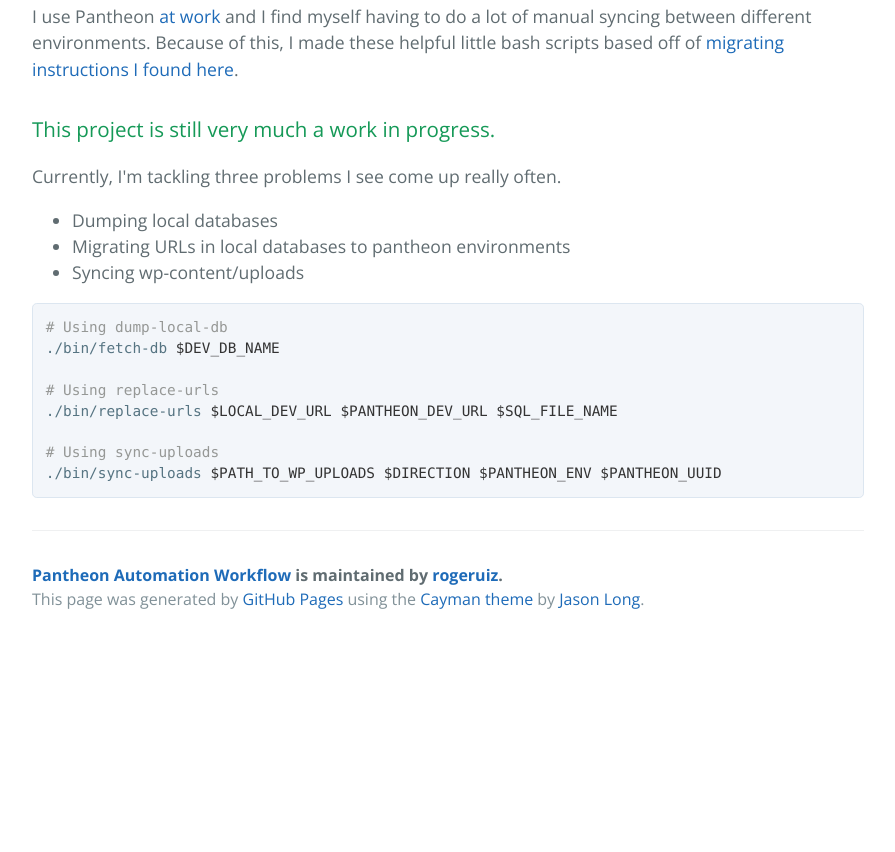
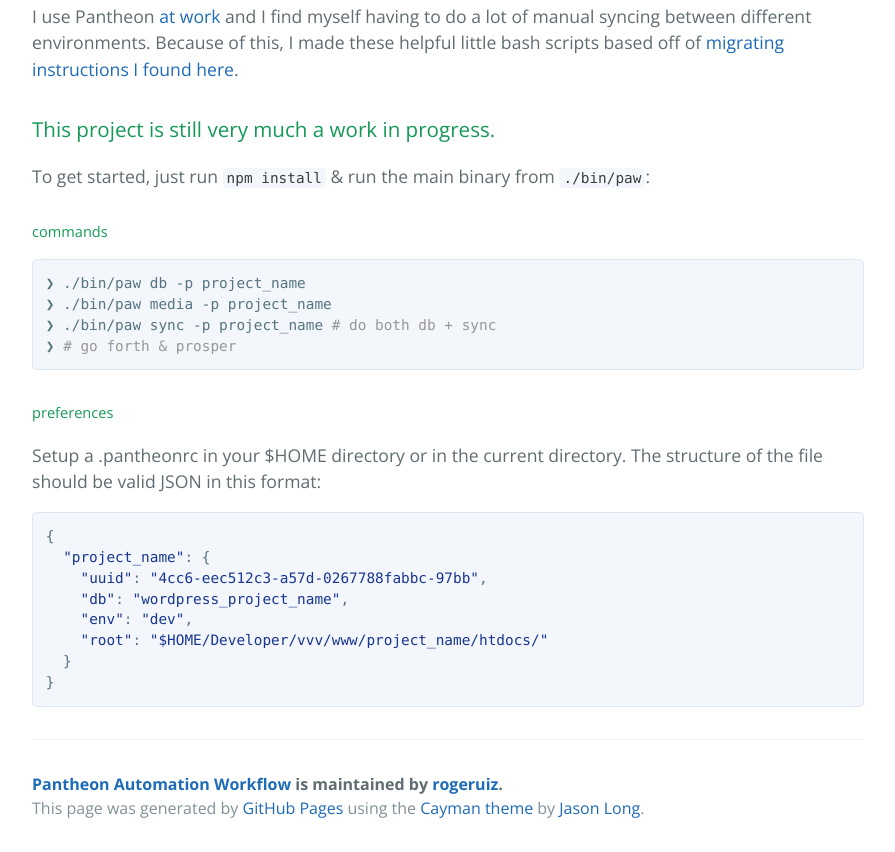
Before and after one commit to rogeruiz/pantheon-workflow, a plain HTML site: page index.html in a window 1280 px wide. Shown: the part 482-1334 px from the top of the page, without its empty margins (192-1087 px from the left). Before the commit the page ends 1125 px from the top, so only its background shows below. Drawn offline with nearby package versions, Linux system fonts and the light colour scheme.

```diff
--- a/index.html
+++ b/index.html
@@ -27,22 +27,29 @@
 <h3>
 <a id="this-project-is-still-very-much-a-work-in-progress" class="anchor" href="#this-project-is-still-very-much-a-work-in-progress" aria-hidden="true"><span class="octicon octicon-link"></span></a>This project is still very much a work in progress.</h3>
 
-<p>Currently, I'm tackling three problems I see come up really often.</p>
+<p>To get started, just run <code>npm install</code> &amp; run the main binary from <code>./bin/paw</code>:</p>
 
-<ul>
-<li>Dumping local databases</li>
-<li>Migrating URLs in local databases to pantheon environments</li>
-<li>Syncing wp-content/uploads</li>
-</ul>
+<h5>
+<a id="commands" class="anchor" href="#commands" aria-hidden="true"><span class="octicon octicon-link"></span></a>commands</h5>
 
-<div class="highlight highlight-sh"><pre><span class="pl-c"># Using dump-local-db</span>
-./bin/fetch-db <span class="pl-smi">$DEV_DB_NAME</span>
+<div class="highlight highlight-sh"><pre>❯ ./bin/paw db -p project_name
+❯ ./bin/paw media -p project_name
+❯ ./bin/paw sync -p project_name <span class="pl-c"># do both db + sync</span>
+❯ <span class="pl-c"># go forth &amp; prosper</span></pre></div>
 
-<span class="pl-c"># Using replace-urls</span>
-./bin/replace-urls <span class="pl-smi">$LOCAL_DEV_URL</span> <span class="pl-smi">$PANTHEON_DEV_URL</span> <span class="pl-smi">$SQL_FILE_NAME</span>
+<h5>
+<a id="preferences" class="anchor" href="#preferences" aria-hidden="true"><span class="octicon octicon-link"></span></a>preferences</h5>
 
-<span class="pl-c"># Using sync-uploads</span>
-./bin/sync-uploads <span class="pl-smi">$PATH_TO_WP_UPLOADS</span> <span class="pl-smi">$DIRECTION</span> <span class="pl-smi">$PANTHEON_ENV</span> <span class="pl-smi">$PANTHEON_UUID</span></pre></div>
+<p>Setup a .pantheonrc in your $HOME directory or in the current directory. The structure of the file should be valid JSON in this format:</p>
+
+<div class="highlight highlight-json"><pre>{
+  <span class="pl-s"><span class="pl-pds">"</span>project_name<span class="pl-pds">"</span></span>: {
+    <span class="pl-s"><span class="pl-pds">"</span>uuid<span class="pl-pds">"</span></span>: <span class="pl-s"><span class="pl-pds">"</span>4cc6-eec512c3-a57d-0267788fabbc-97bb<span class="pl-pds">"</span></span>,
+    <span class="pl-s"><span class="pl-pds">"</span>db<span class="pl-pds">"</span></span>: <span class="pl-s"><span class="pl-pds">"</span>wordpress_project_name<span class="pl-pds">"</span></span>,
+    <span class="pl-s"><span class="pl-pds">"</span>env<span class="pl-pds">"</span></span>: <span class="pl-s"><span class="pl-pds">"</span>dev<span class="pl-pds">"</span></span>,
+    <span class="pl-s"><span class="pl-pds">"</span>root<span class="pl-pds">"</span></span>: <span class="pl-s"><span class="pl-pds">"</span>$HOME/Developer/vvv/www/project_name/htdocs/<span class="pl-pds">"</span></span>
+  }
+}</pre></div>
 
       <footer class="site-footer">
         <span class="site-footer-owner"><a href="https://github.com/rogeruiz/pantheon-workflow">Pantheon Automation Workflow</a> is maintained by <a href="https://github.com/rogeruiz">rogeruiz</a>.</span>
```
Also changed, not shown: params.json (+1 -1 lines).
